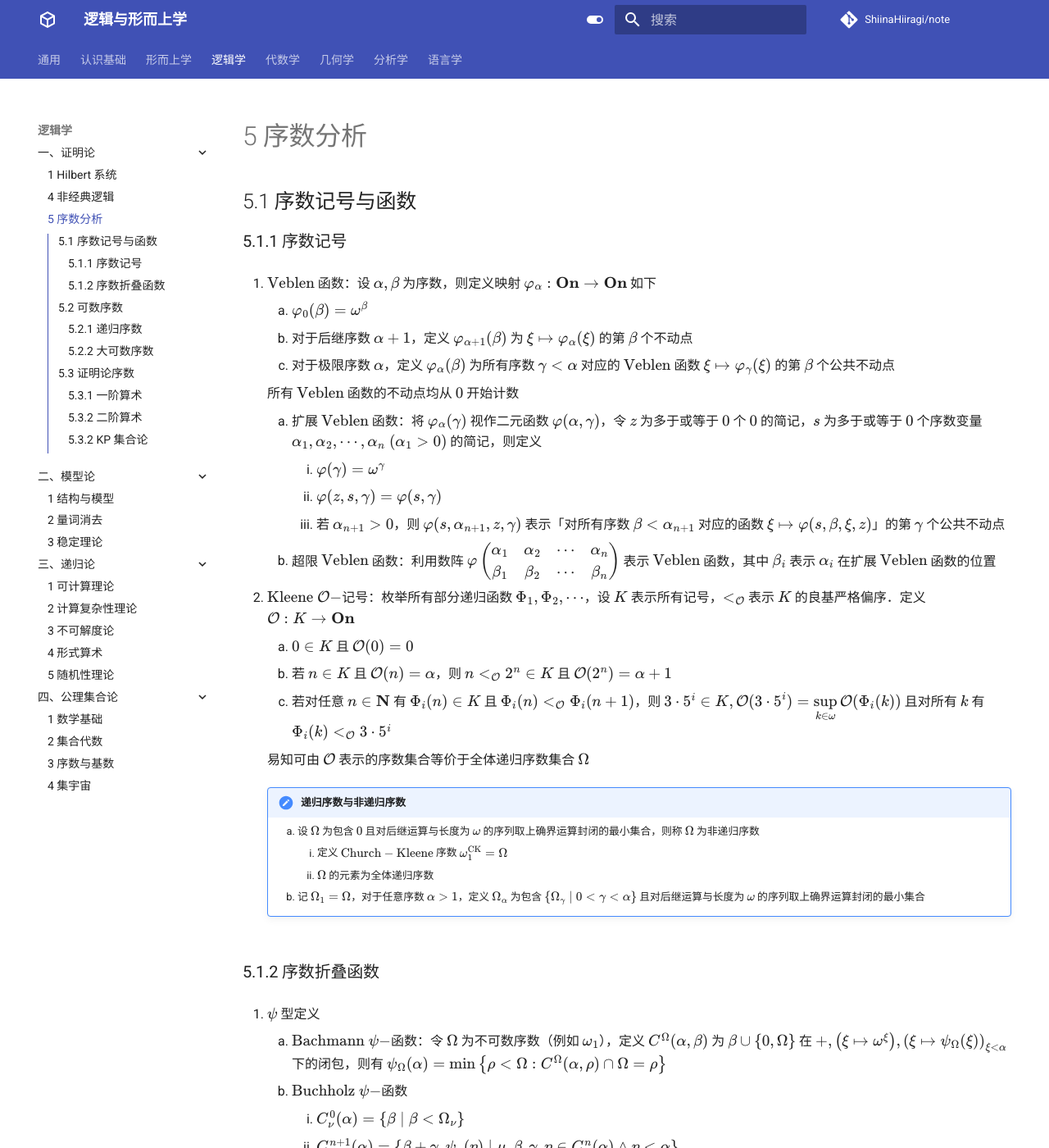
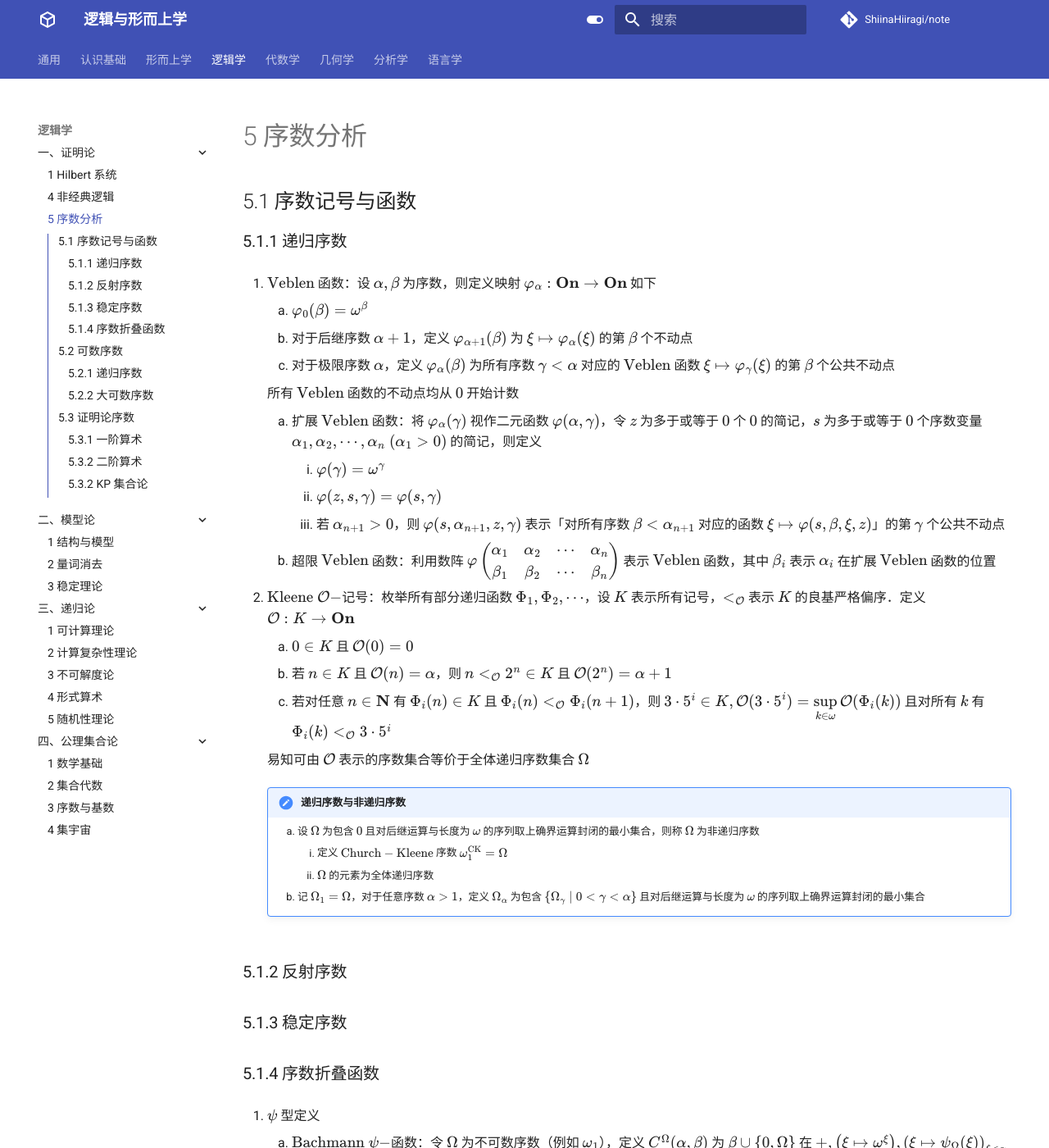
Before and after one commit to ShiinaHiiragi/note, an MkDocs documentation site: the page built from docs/logic/prf/ord.md, in a window 1280 px wide and 1400 px high. Shown: the whole window at 82% size. Built offline with MkDocs 1.6.1 and Material for MkDocs 9.7.7, drawn with Linux system fonts in a browser that asks for light colours; comment, search, counter and statistics services are not loaded; some of the changed text lies outside the part shown.

Commit message:
change toc

```diff
--- a/docs/logic/prf/ord.md
+++ b/docs/logic/prf/ord.md
@@ -1,7 +1,7 @@
 # 5 序数分析
 
 ## 5.1 序数记号与函数
-### 5.1.1 序数记号
+### 5.1.1 递归序数
 1. $\text{Veblen}$ 函数：设 $\alpha, \beta$ 为序数，则定义映射 $\varphi_\alpha: \mathbf{On} \to \mathbf{On}$ 如下
     1. $\varphi_0(\beta) = \omega^{\beta}$
     2. 对于后继序数 $\alpha + 1$，定义 $\varphi_{\alpha+1}(\beta)$ 为 $\xi \mapsto \varphi_{\alpha}(\xi)$ 的第 $\beta$ 个不动点
@@ -28,7 +28,11 @@
             2. $\Omega$ 的元素为全体递归序数
         2. 记 $\Omega_1 = \Omega$，对于任意序数 $\alpha > 1$，定义 $\Omega_\alpha$ 为包含 $\{\Omega_{\gamma} \mid 0 < \gamma < \alpha\}$ 且对后继运算与长度为 $\omega$ 的序列取上确界运算封闭的最小集合
 
-### 5.1.2 序数折叠函数
+### 5.1.2 反射序数
+
+### 5.1.3 稳定序数
+
+### 5.1.4 序数折叠函数
 1. $\psi$ 型定义
     1. $\text{Bachmann} \ \psi-$函数：令 $\Omega$ 为不可数序数（例如 $\omega_1$），定义 $C^{\Omega}(\alpha, \beta)$ 为 $\beta \cup\{0, \Omega\}$ 在 $+,\left(\xi \mapsto \omega^{\xi}\right),\left(\xi \mapsto \psi_{\Omega}(\xi)\right)_{\xi<\alpha}$ 下的闭包，则有 $\psi_{\Omega}(\alpha)=\min \left\{\rho<\Omega: C^{\Omega}(\alpha, \rho) \cap \Omega=\rho\right\}$
     2. $\text{Buchholz} \ \psi-$函数
```
Also changed, not shown: other parts of docs/logic/prf/ord.md (+2 -3 lines), docs/logic/mdl/mdl.md (+1 -1 lines).
